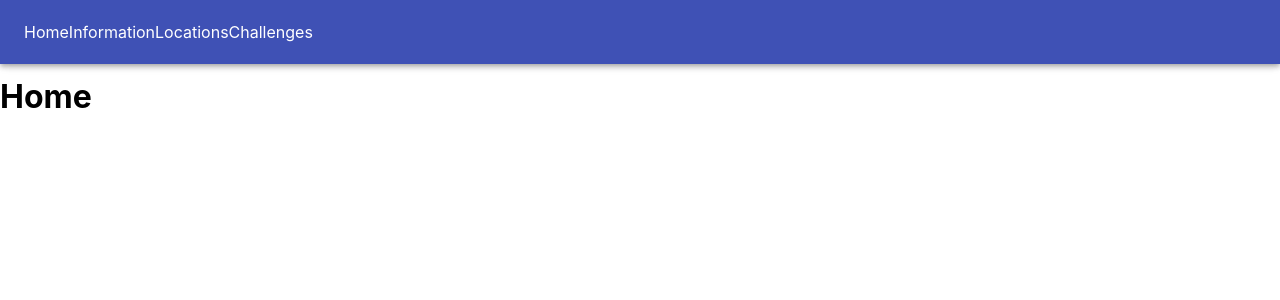
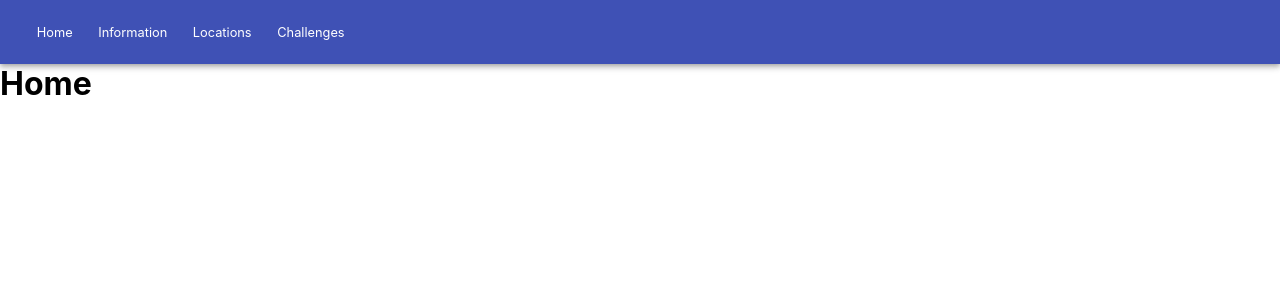
Before and after one commit to alphabetsoop/pwa-react, a Next.js app: page / in a window 1280 px wide. Shown: the top 300 px of the page. Built offline with nearby package versions, Linux system fonts and the light colour scheme.

Commit message:
Completed basic navigation componet

```diff
--- a/components/navigation.js
+++ b/components/navigation.js
@@ -17,8 +17,9 @@ import FavoriteIcon from '@material-ui/icons/Favorite';
 const navigation = (props) => {
   return (
     <nav>
-      <AppBar id="top-nav" position="fixed">
+      <AppBar id="top-nav__desktop" className="top-nav" position="sticky">
         <Toolbar>
+          <i id="top-nav-logo" className="fas fa-recycle"></i>
           <Link href="/">
             <a>Home</a>
           </Link>
@@ -31,6 +32,12 @@ const navigation = (props) => {
           <Link href="/challenges">
             <a>Challenges</a>
           </Link>
+        </Toolbar>
+      </AppBar>
+
+      <AppBar id="top-nav__mobile" className="top-nav" position="sticky">
+        <Toolbar>
+          <i id="top-nav-logo" class="fas fa-recycle"></i>
         </Toolbar>
       </AppBar>
 
--- a/package.json
+++ b/package.json
@@ -7,6 +7,7 @@
     "start": "next start"
   },
   "dependencies": {
+    "@fortawesome/fontawesome-svg-core": "^1.2.34",
     "next": "latest",
     "next-pwa": "^3.1.0",
     "react": "^16.13.1",
--- a/pages/_app.js
+++ b/pages/_app.js
@@ -1,5 +1,7 @@
 // Setup
 import { useState } from 'react'
+import { config } from '@fortawesome/fontawesome-svg-core'
+config.autoAddCss = false
 
 // Components
 import Head from 'next/head'
@@ -8,7 +10,11 @@ import Navigation from '../components/navigation'
 // Styles
 import '../styles/reset.css'
 import '../styles/inherited.css'
-import '../styles/main.css'
+import '../styles/nav.css'
+import '../styles/index.css'
+import '../styles/locations.css'
+import '../styles/information.css'
+import '../styles/challenges.css'
 
 
 export default function MyApp({ Component, pageProps }) {
@@ -29,6 +35,7 @@ export default function MyApp({ Component, pageProps }) {
         <title>Recycling PWA</title>
 
         <link rel="manifest" href="/manifest.json" />
+        <script src="https://kit.fontawesome.com/bae1753173.js" crossorigin="anonymous"></script>
       </Head>
       <Navigation value={page} onChange={(evt, value) => { setPage(value) }}/>
       <Component {...pageProps} />
--- a/styles/main.css
+++ /dev/null
@@ -1,3 +0,0 @@
-body {
-  height: 100vh;
-}
--- /dev/null
+++ b/styles/nav.css
@@ -0,0 +1,43 @@
+body {
+  height: 100vh;
+}
+
+.top-nav {
+  font-size: 1rem;
+}
+
+.top-nav svg {
+  font-size: 1.25em;
+}
+
+.top-nav a {
+  margin: 0 1em;
+  font-size: 0.8em;
+}
+
+#top-nav__desktop {
+  display: none;
+}
+
+#top-nav__desktop svg {
+  margin-right: auto;
+}
+
+#top-nav__mobile div {
+  justify-content: center;
+}
+
+#bottom-nav {
+  position: fixed;
+  bottom: 0;
+  width: 100%;
+}
+
+@media only screen and (min-width: 600px) {
+  #top-nav__desktop {
+    display: block;
+  }
+  #top-nav__mobile, #bottom-nav {
+    display: none;
+  }
+}
--- a/styles/reset.css
+++ b/styles/reset.css
@@ -1,6 +1,14 @@
-html, body {
+* {
   padding: 0;
   margin: 0;
+  box-sizing: border-box;
+}
+
+html {
+  font-size: 1rem;
+}
+
+html, body {
   font-family: -apple-system, BlinkMacSystemFont, Segoe UI, Roboto, Oxygen,
     Ubuntu, Cantarell, Fira Sans, Droid Sans, Helvetica Neue, sans-serif;
 }
@@ -9,7 +17,3 @@ a {
   color: inherit;
   text-decoration: none;
 }
-
-* {
-  box-sizing: border-box;
-}
```
Also changed, not shown: styles/challenges.css (added), styles/index.css (added), styles/information.css (added), styles/locations.css (added).
